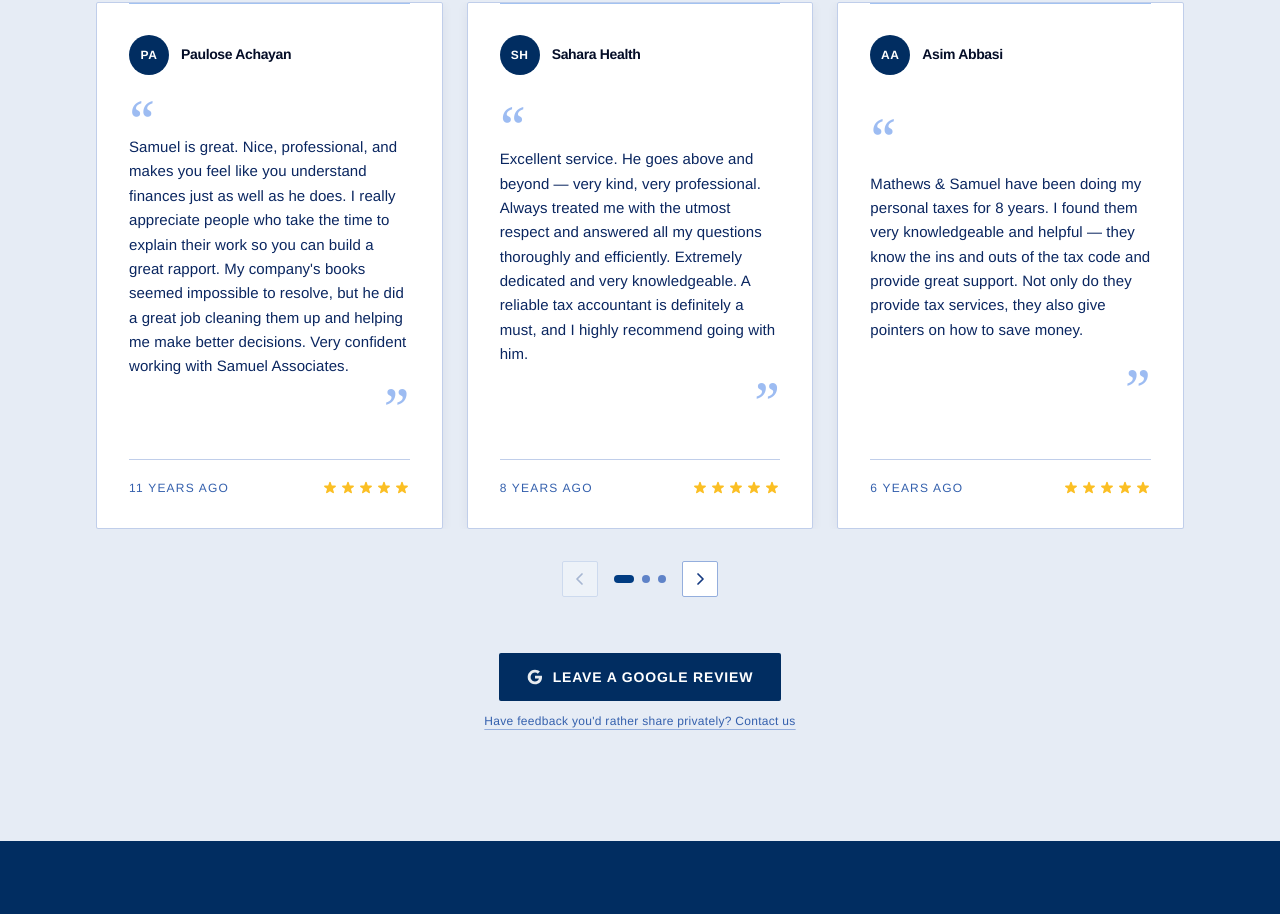
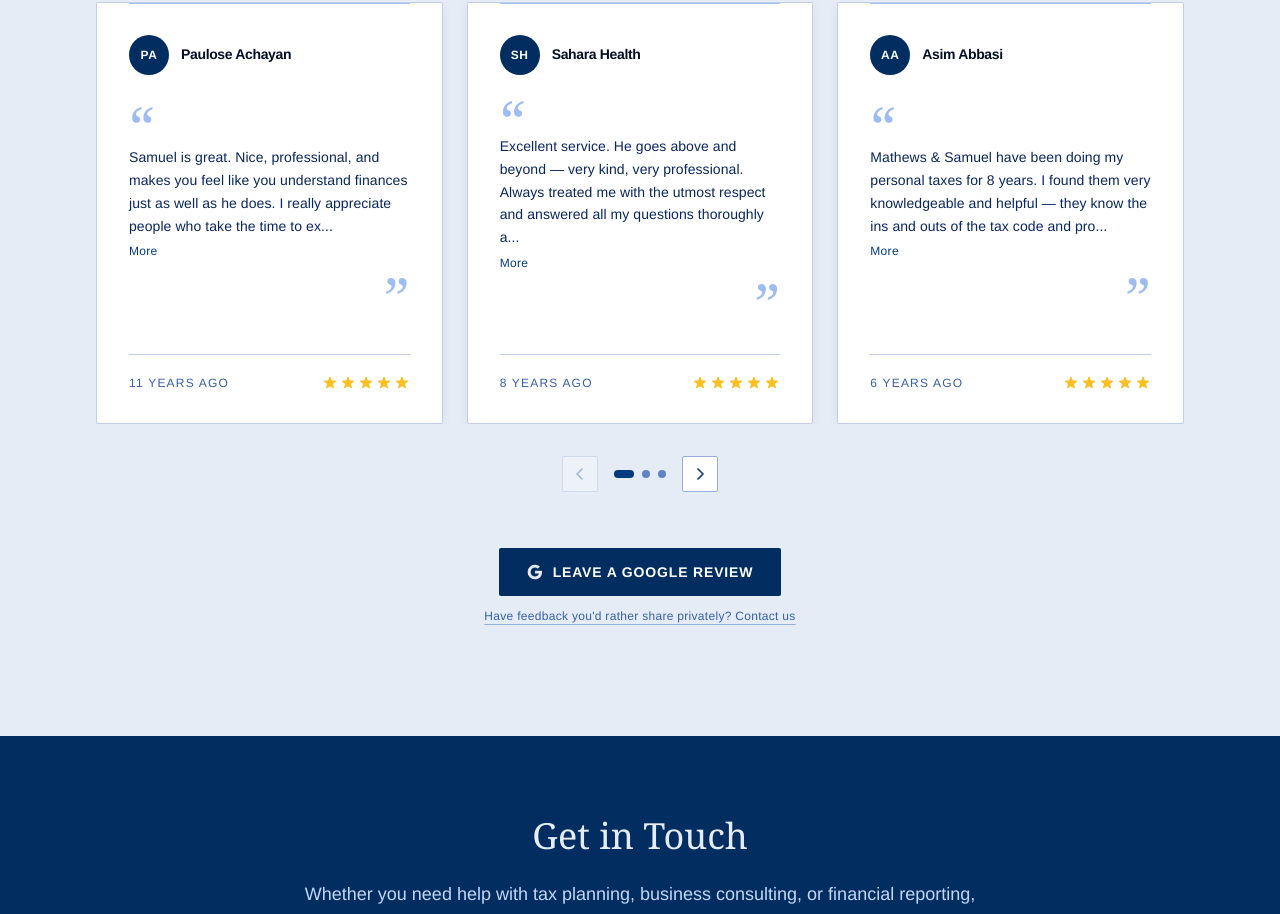
Before and after one commit to rmathew21/msacpas, a React (Vite) app: page / in a window 1280 px wide. Shown: the part 2973-3887 px from the top of the page. Built offline with nearby package versions, Linux system fonts and the light colour scheme.

Commit message:
fix: added character limit and more button to review body

```diff
--- a/src/components/ReviewsSection.jsx
+++ b/src/components/ReviewsSection.jsx
@@ -92,7 +92,7 @@ function StarRating({ count = 5 }) {
 }
 
 // review card
-function ReviewCard({ review }) {
+// function ReviewCard({ review }) {
   // const cardRef = useRef(null);
 
   // useEffect(() => {
@@ -113,6 +113,19 @@ function ReviewCard({ review }) {
   //   observer.observe(el);
   //   return () => observer.disconnect();
   // }, [index]);
+
+  const MAX_CHARS = 160;
+
+  function ReviewCard({ review }) {
+    const isLong = review.text.length > MAX_CHARS;
+    const [expanded, setExpanded] = useState(false);
+
+    const displayText =
+    isLong && !expanded
+    ? review.text.slice(0, MAX_CHARS).trimEnd() + "..."
+    : review.text;
+
+
 
   return (
     <article
@@ -155,17 +168,21 @@ function ReviewCard({ review }) {
       </span>
 
       {/* body */}
+    <div className="-mt-3">
+      <p className="text-navy-700 text-sm leading-relaxed font-light tracking-[0.005em]">
+        {displayText}
+      </p>
+      {isLong && (
+        <button onClick={() => setExpanded((e) => !e)} className="mt-1.5 text-royal-600 hover:text-royal-800 text-xs font-medium tracking-wide transition-colors duration-150">
+          {expanded ? 'Less' : 'More'}
+        </button>
+      )}
+    </div>
 
-      <p className="text-navy-700 text-[0.9375rem] leading-relaxed font-light tracking-[0.005em] -mt-3 ">
-        {review.text}
-      </p>
+    <span className="block text-right font-serif text-[3.5rem] leading-none text-royal-200 select-none align-bottom ml-1" aria-hidden='true'>
+        &rdquo;
+    </span>
 
-      <span
-        className="block text-right font-serif text-[3.5rem] leading-none text-royal-200 select-none align-bottom ml-1"
-        aria-hidden="true"
-      >
-        &rdquo;
-      </span>
 
       {/* footer */}
       <div className="mt-6 pt-5 border-t border-navy-100 flex items-center justify-between">
@@ -467,4 +484,5 @@ export function ReviewSection() {
   );
 }
 
+
 export default ReviewSection;
```
